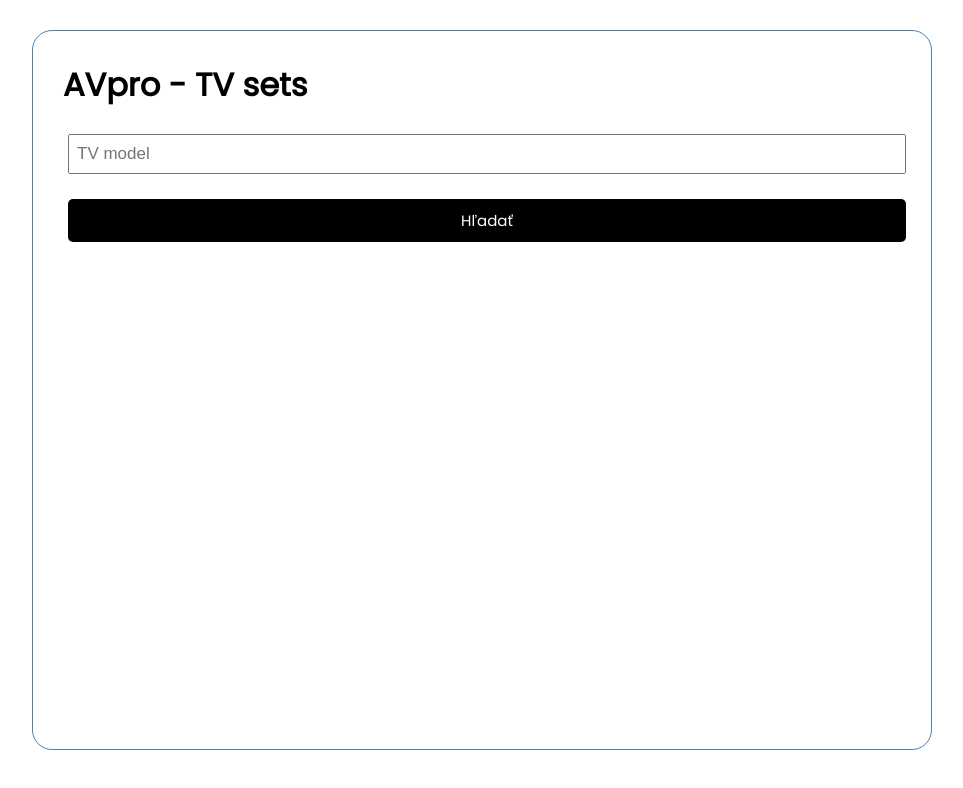
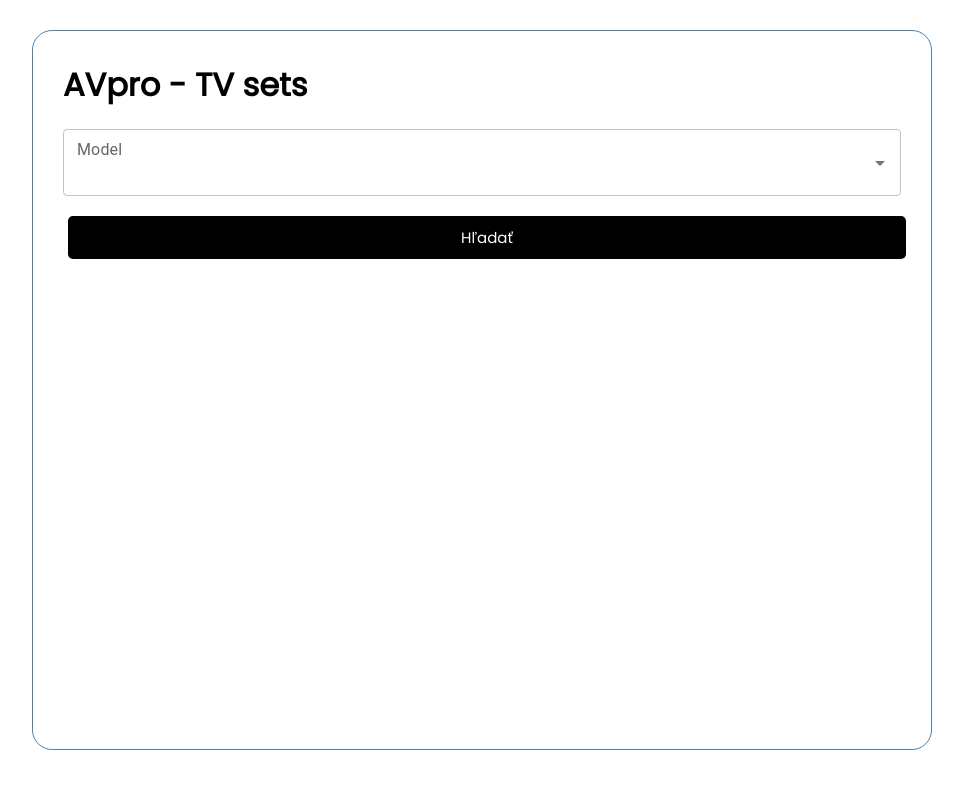
Before and after one commit to tsladecek/avpro, a React (Create React App) app: page / in a window 1280 px wide. Shown: the top 788 px of the page, without its empty margins (158-1121 px from the left). Built offline with nearby package versions, Linux system fonts and the light colour scheme.

Commit message:
query autocompletion

```diff
--- a/src/App.js
+++ b/src/App.js
@@ -67,7 +67,7 @@
   return (
     <div className="container">
       <Header />
-      <Search getSearchRequest={getSearchRequest} />
+      <Search getSearchRequest={getSearchRequest} model_list={model_list} />
       {showTable && <h2>Model: {ModelIndex + 1}</h2>}
       {showTable && <TVTable model={Model[ModelIndex]} />}
       {showTable && <Button text="Ďalej" color="green"
--- a/src/components/Search.js
+++ b/src/components/Search.js
@@ -1,25 +1,27 @@
 import { useState } from "react"
+import TextField from '@mui/material/TextField';
+import Autocomplete from '@mui/material/Autocomplete';
 
 
-const Search = ({ getSearchRequest }) => {
+const Search = ({ getSearchRequest, model_list }) => {
 
-    const [text, setText] = useState("")
+    const [inputValue, setInputValue] = useState('');
 
     const onSubmit = (e) => {
         e.preventDefault()
-        getSearchRequest(text)
+        getSearchRequest(inputValue)
     }
-
-
     return (
         <form className="add-form" onSubmit={onSubmit}>
-            <div className="form-control">
-                <input
-                    type="text"
-                    id="header-search"
-                    placeholder="TV model"
-                    value={text}
-                    onChange={(e) => setText(e.target.value)}
+            <div className="form-control" >
+                <Autocomplete
+                    id="combo-box-demo"
+                    options={model_list}
+                    inputValue={inputValue}
+                    onInputChange={(event, newInputValue) => {
+                        setInputValue(newInputValue);
+                    }}
+                    renderInput={(params) => <TextField {...params} label="Model" size="small"/>}
                 />
             </div>
             <input type='submit' value='Hľadať' className='btn btn-block' />
```
